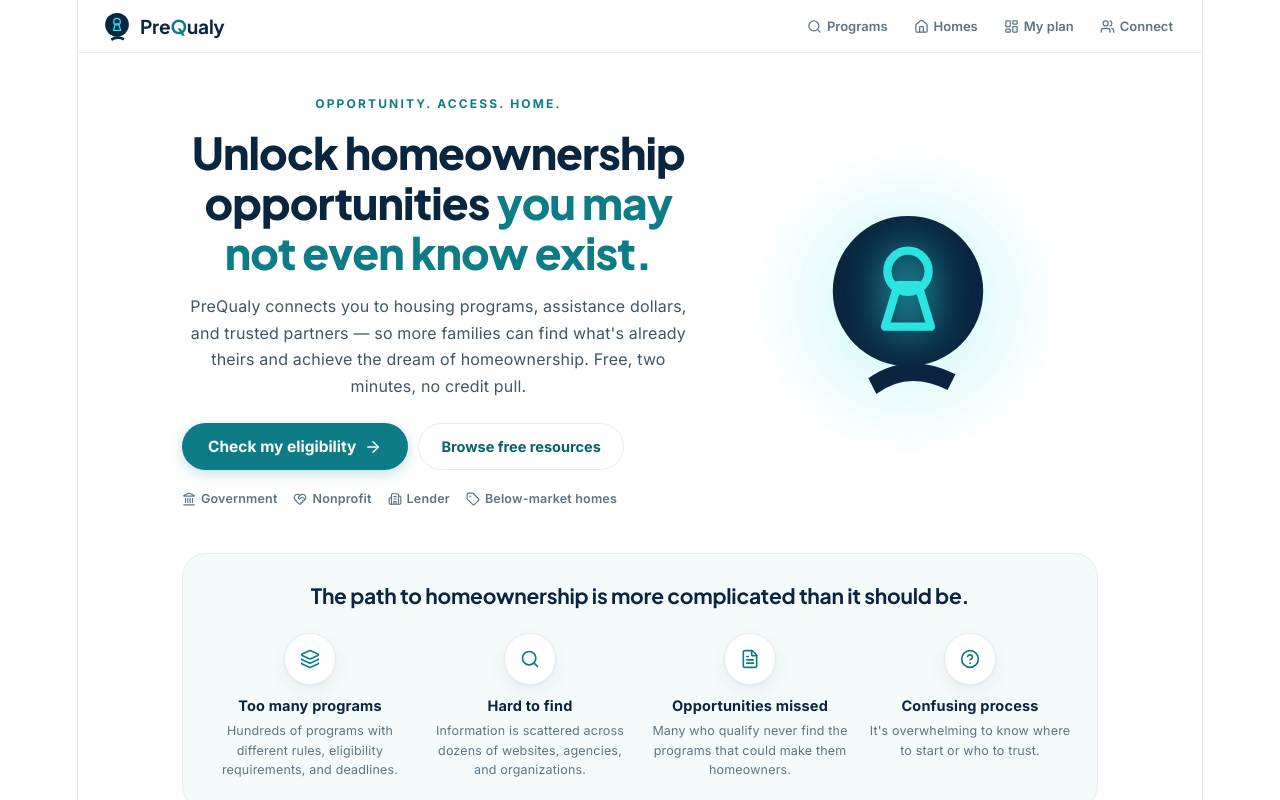
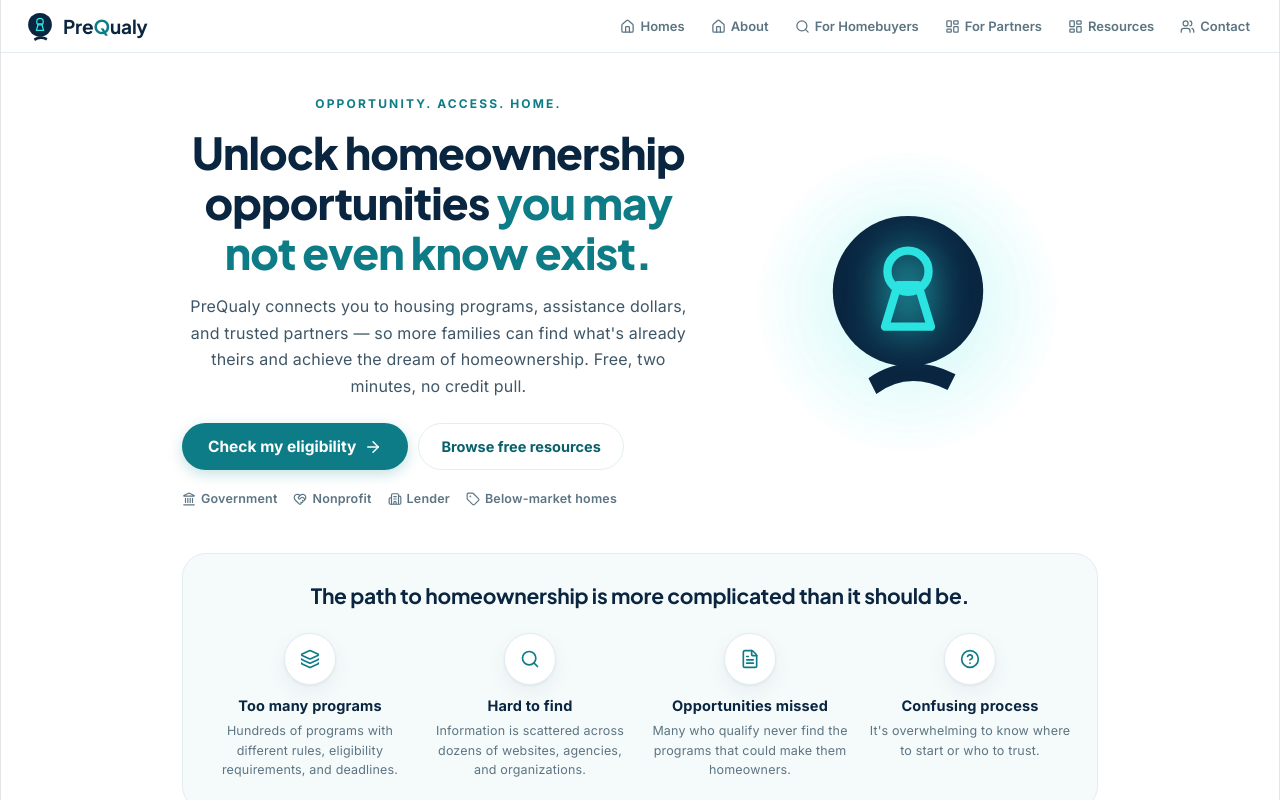
Before and after one commit to prequaly/prequaly-website, a React (Vite) app in the folder demo/: page / in a window 1280 px wide. Shown: the top 800 px of the page. Built offline with nearby package versions, Linux system fonts and the light colour scheme.

Commit message:
expanded app width to full screen, changed nav bar components

```diff
--- a/demo/src/App.jsx
+++ b/demo/src/App.jsx
@@ -579,10 +579,12 @@ export default function PreQualyApp() {
           <span>Pre<b>Q</b>ualy</span>
         </button>
         <nav className="pq-nav" aria-label="Main">
-          <NavBtn on={tab === "programs"} onClick={() => go("programs")} icon={Search} label="Programs" />
           <NavBtn on={tab === "homes"} onClick={() => go("homes")} icon={Home} label="Homes" />
-          <NavBtn on={tab === "dashboard"} onClick={() => go("dashboard")} icon={LayoutDashboard} label="My plan" />
-          <NavBtn on={tab === "connect"} onClick={() => go("connect")} icon={Users} label="Connect" />
+          <NavBtn on={tab === "about"} onClick={() => go("homes")} icon={Home} label="About" /> {/*TODO: need to create this pg*/}
+          <NavBtn on={tab === "programs"} onClick={() => go("programs")} icon={Search} label="For Homebuyers" /> {/*TODO: need to create this pg*/}
+          <NavBtn on={tab === "dashboard"} onClick={() => go("dashboard")} icon={LayoutDashboard} label="For Partners" /> {/*TODO: need to create this pg*/}
+            <NavBtn on={tab === "dashboard"} onClick={() => go("dashboard")} icon={LayoutDashboard} label="Resources" /> {/*TODO: need to create this pg*/}
+          <NavBtn on={tab === "connect"} onClick={() => go("connect")} icon={Users} label="Contact" /> {/*TODO: need to create this pg*/}
         </nav>
       </header>
 
--- a/demo/src/index.css
+++ b/demo/src/index.css
@@ -55,8 +55,7 @@ body {
 }
 
 #root {
-  width: 1126px;
-  max-width: 100%;
+  width: 100%;
   margin: 0 auto;
   text-align: center;
   border-inline: 1px solid var(--border);
```
